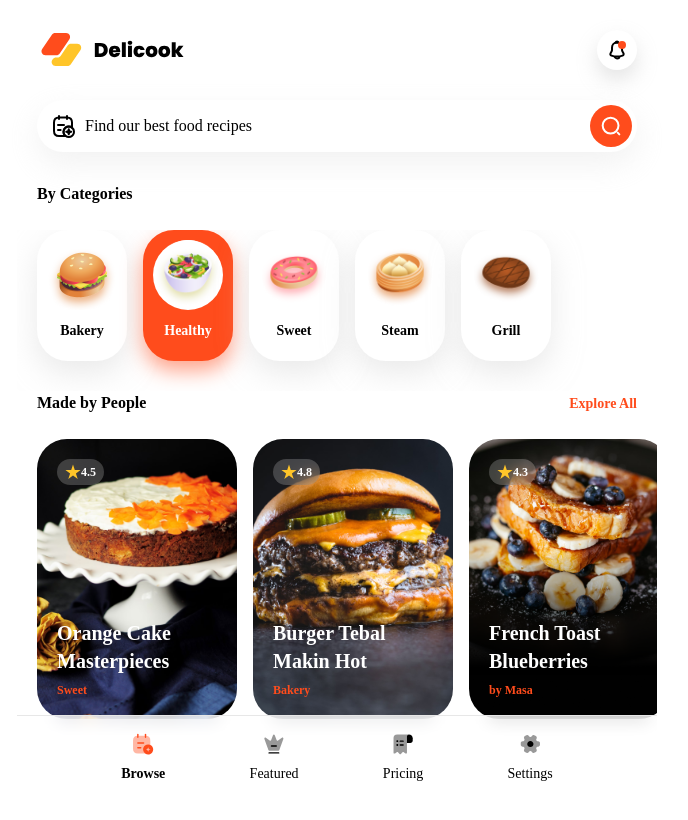
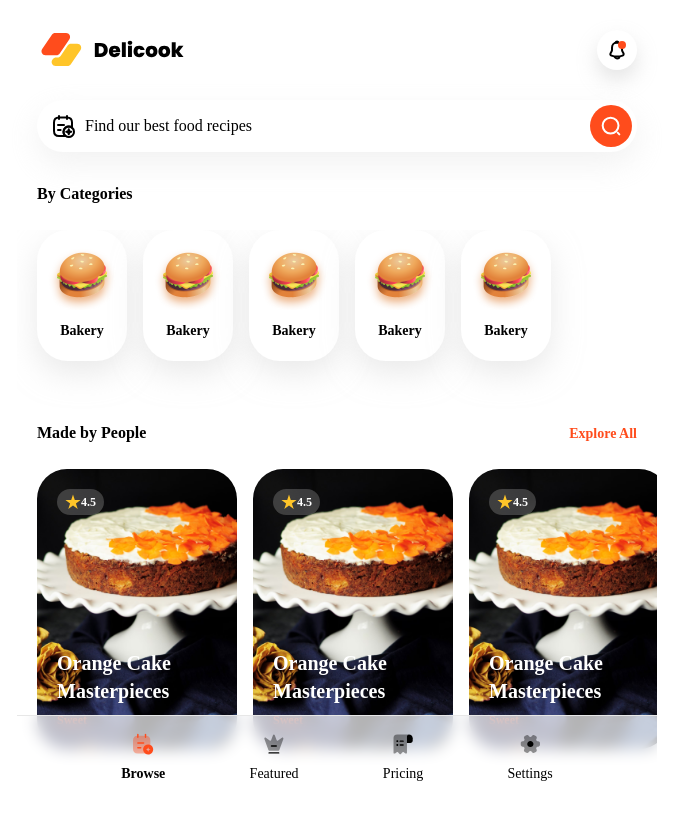
Before and after one commit to LeeMinCho/delirecipesreactbwa, a React (Vite) app: page / in a window 1280 px wide. Shown: the top 820 px of the page, without its empty margins (303-991 px from the left). Built offline with nearby package versions, Linux system fonts and the light colour scheme.

Commit message:
feat(Component): Category & Featured Recipe Card

```diff
--- /dev/null
+++ b/src/components/CategoryCard.tsx
@@ -0,0 +1,18 @@
+export default function CategoryCard() {
+  return (
+    <div className="!w-fit pb-[30px]">
+      <a href="category.html" className="card">
+        <div className="flex flex-col w-fit min-w-[90px] rounded-[31px] p-[10px] pb-5 gap-[10px] text-center bg-white shadow-[0_12px_30px_0_#D6D6D680] transition-all duration-300 hover:shadow-[0_10px_20px_0_#FF4C1C80] hover:bg-[#FF4C1C] hover:text-white">
+          <div className="flex shrink-0 w-[70px] h-[70px] rounded-full bg-white">
+            <img
+              src="/assets/images/icons/bakery.png"
+              className="object-cover w-full h-full object-top"
+              alt="icon"
+            />
+          </div>
+          <h3 className="font-semibold text-sm leading-[21px]">Bakery</h3>
+        </div>
+      </a>
+    </div>
+  );
+}
--- /dev/null
+++ b/src/components/FeaturedRecipeCard.tsx
@@ -0,0 +1,36 @@
+export default function FeaturedRecipeCard() {
+  return (
+    <div className="!w-fit">
+      <a href="details.html" className="card">
+        <div className="relative w-[200px] h-[280px] rounded-[30px] bg-white overflow-hidden">
+          <img
+            src="/assets/images/thumbnails/thumbnail-1.png"
+            className="absolute w-full h-full object-cover"
+            alt="thumbnails"
+          />
+          <div className="gradient-filter absolute w-full h-full bg-[linear-gradient(180deg,rgba(0,0,0,0)40.47%,#000000_81.6%)] z-10" />
+          <div className="relative flex flex-col h-full justify-between p-5 z-20">
+            <div className="flex shrink-0 items-center w-fit rounded-full py-1 px-2 bg-white/20 backdrop-blur">
+              <img
+                src="/assets/images/icons/Star 1.svg"
+                className="w-4 h-4"
+                alt="star"
+              />
+              <span className="font-semibold text-xs leading-[18px] text-white">
+                4.5
+              </span>
+            </div>
+            <div className="flex flex-col gap-[6px]">
+              <h3 className="font-bold text-xl leading-[28px] text-white">
+                Orange Cake Masterpieces
+              </h3>
+              <p className="font-semibold text-xs leading-[18px] text-[#FF4C1C]">
+                Sweet
+              </p>
+            </div>
+          </div>
+        </div>
+      </a>
+    </div>
+  );
+}
--- a/src/pages/Browse.tsx
+++ b/src/pages/Browse.tsx
@@ -1,5 +1,7 @@
 import { Swiper, SwiperSlide } from "swiper/react";
 import "swiper/swiper-bundle.css";
+import CategoryCard from "../components/CategoryCard";
+import FeaturedRecipeCard from "../components/FeaturedRecipeCard";
 
 export default function Browse() {
   return (
@@ -54,23 +56,10 @@ export default function Browse() {
             slidesOffsetAfter={20}
           >
             <SwiperSlide className="!w-fit pb-[30px]">
-              <a href="category.html" className="card">
-                <div className="flex flex-col w-fit min-w-[90px] rounded-[31px] p-[10px] pb-5 gap-[10px] text-center bg-white shadow-[0_12px_30px_0_#D6D6D680] transition-all duration-300 hover:shadow-[0_10px_20px_0_#FF4C1C80] hover:bg-[#FF4C1C] hover:text-white">
-                  <div className="flex shrink-0 w-[70px] h-[70px] rounded-full bg-white">
-                    <img
-                      src="/assets/images/icons/bakery.png"
-                      className="object-cover w-full h-full object-top"
-                      alt="icon"
-                    />
-                  </div>
-                  <h3 className="font-semibold text-sm leading-[21px]">
-                    Bakery
-                  </h3>
-                </div>
-              </a>
+              <CategoryCard />
             </SwiperSlide>
             <SwiperSlide className="!w-fit pb-[30px]">
-              <a href="category.html" className="card">
+              {/* <a href="category.html" className="card">
                 <div className="flex flex-col w-fit min-w-[90px] rounded-[31px] p-[10px] pb-5 gap-[10px] text-center transition-all duration-300 shadow-[0_10px_20px_0_#FF4C1C80] bg-[#FF4C1C] text-white">
                   <div className="flex shrink-0 w-[70px] h-[70px] rounded-full bg-white">
                     <img
@@ -83,10 +72,11 @@ export default function Browse() {
                     Healthy
                   </h3>
                 </div>
-              </a>
+              </a> */}
+              <CategoryCard />
             </SwiperSlide>
             <SwiperSlide className="!w-fit pb-[30px]">
-              <a href="category.html" className="card">
+              {/* <a href="category.html" className="card">
                 <div className="flex flex-col w-fit min-w-[90px] rounded-[31px] p-[10px] pb-5 gap-[10px] text-center bg-white shadow-[0_12px_30px_0_#D6D6D680] transition-all duration-300 hover:shadow-[0_10px_20px_0_#FF4C1C80] hover:bg-[#FF4C1C] hover:text-white">
                   <div className="flex shrink-0 w-[70px] h-[70px] rounded-full bg-white">
                     <img
@@ -99,10 +89,11 @@ export default function Browse() {
                     Sweet
                   </h3>
                 </div>
-              </a>
+              </a> */}
+              <CategoryCard />
             </SwiperSlide>
             <SwiperSlide className="!w-fit pb-[30px]">
-              <a href="category.html" className="card">
+              {/* <a href="category.html" className="card">
                 <div className="flex flex-col w-fit min-w-[90px] rounded-[31px] p-[10px] pb-5 gap-[10px] text-center bg-white shadow-[0_12px_30px_0_#D6D6D680] transition-all duration-300 hover:shadow-[0_10px_20px_0_#FF4C1C80] hover:bg-[#FF4C1C] hover:text-white">
                   <div className="flex shrink-0 w-[70px] h-[70px] rounded-full bg-white">
                     <img
@@ -115,10 +106,11 @@ export default function Browse() {
                     Steam
                   </h3>
                 </div>
-              </a>
+              </a> */}
+              <CategoryCard />
             </SwiperSlide>
             <SwiperSlide className="!w-fit pb-[30px]">
-              <a href="category.html" className="card">
+              {/* <a href="category.html" className="card">
                 <div className="flex flex-col w-fit min-w-[90px] rounded-[31px] p-[10px] pb-5 gap-[10px] text-center bg-white shadow-[0_12px_30px_0_#D6D6D680] transition-all duration-300 hover:shadow-[0_10px_20px_0_#FF4C1C80] hover:bg-[#FF4C1C] hover:text-white">
                   <div className="flex shrink-0 w-[70px] h-[70px] rounded-full bg-white">
                     <img
@@ -131,7 +123,8 @@ export default function Browse() {
                     Grill
                   </h3>
                 </div>
-              </a>
+              </a> */}
+              <CategoryCard />
             </SwiperSlide>
           </Swiper>
         </div>
@@ -156,39 +149,10 @@ export default function Browse() {
             slidesOffsetAfter={20}
           >
             <SwiperSlide className="!w-fit">
-              <a href="details.html" className="card">
-                <div className="relative w-[200px] h-[280px] rounded-[30px] bg-white overflow-hidden">
-                  <img
-                    src="/assets/images/thumbnails/thumbnail-1.png"
-                    className="absolute w-full h-full object-cover"
-                    alt="thumbnails"
-                  />
-                  <div className="gradient-filter absolute w-full h-full bg-[linear-gradient(180deg,rgba(0,0,0,0)40.47%,#000000_81.6%)] z-10" />
-                  <div className="relative flex flex-col h-full justify-between p-5 z-20">
-                    <div className="flex shrink-0 items-center w-fit rounded-full py-1 px-2 bg-white/20 backdrop-blur">
-                      <img
-                        src="/assets/images/icons/Star 1.svg"
-                        className="w-4 h-4"
-                        alt="star"
-                      />
-                      <span className="font-semibold text-xs leading-[18px] text-white">
-                        4.5
-                      </span>
-                    </div>
-                    <div className="flex flex-col gap-[6px]">
-                      <h3 className="font-bold text-xl leading-[28px] text-white">
-                        Orange Cake Masterpieces
-                      </h3>
-                      <p className="font-semibold text-xs leading-[18px] text-[#FF4C1C]">
-                        Sweet
-                      </p>
-                    </div>
-                  </div>
-                </div>
-              </a>
+              <FeaturedRecipeCard />
             </SwiperSlide>
             <SwiperSlide className="!w-fit">
-              <a href="details.html" className="card">
+              {/* <a href="details.html" className="card">
                 <div className="relative w-[200px] h-[280px] rounded-[30px] bg-white overflow-hidden">
                   <img
                     src="/assets/images/thumbnails/thumbnail-2.png"
@@ -217,10 +181,11 @@ export default function Browse() {
                     </div>
                   </div>
                 </div>
-              </a>
+              </a> */}
+              <FeaturedRecipeCard />
             </SwiperSlide>
             <SwiperSlide className="!w-fit">
-              <a href="details.html" className="card">
+              {/* <a href="details.html" className="card">
                 <div className="relative w-[200px] h-[280px] rounded-[30px] bg-white overflow-hidden">
                   <img
                     src="/assets/images/thumbnails/thumbnail-3.png"
@@ -249,7 +214,8 @@ export default function Browse() {
                     </div>
                   </div>
                 </div>
-              </a>
+              </a> */}
+              <FeaturedRecipeCard />
             </SwiperSlide>
           </Swiper>
         </div>
```
